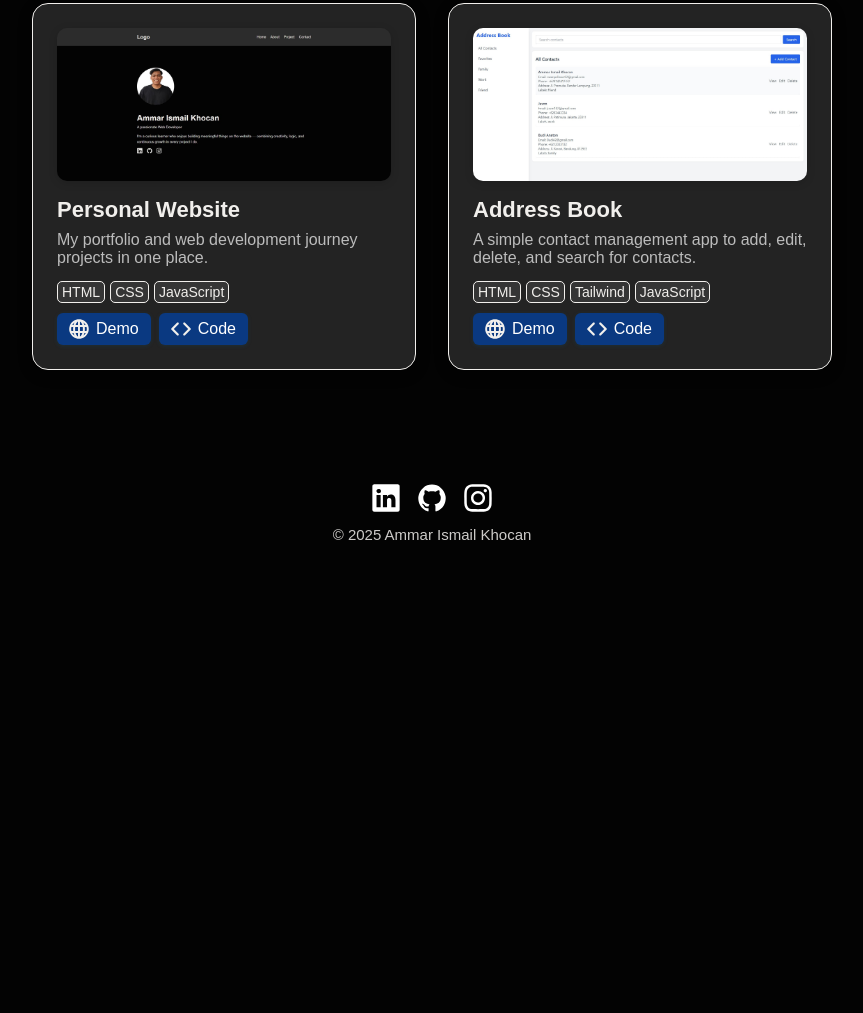
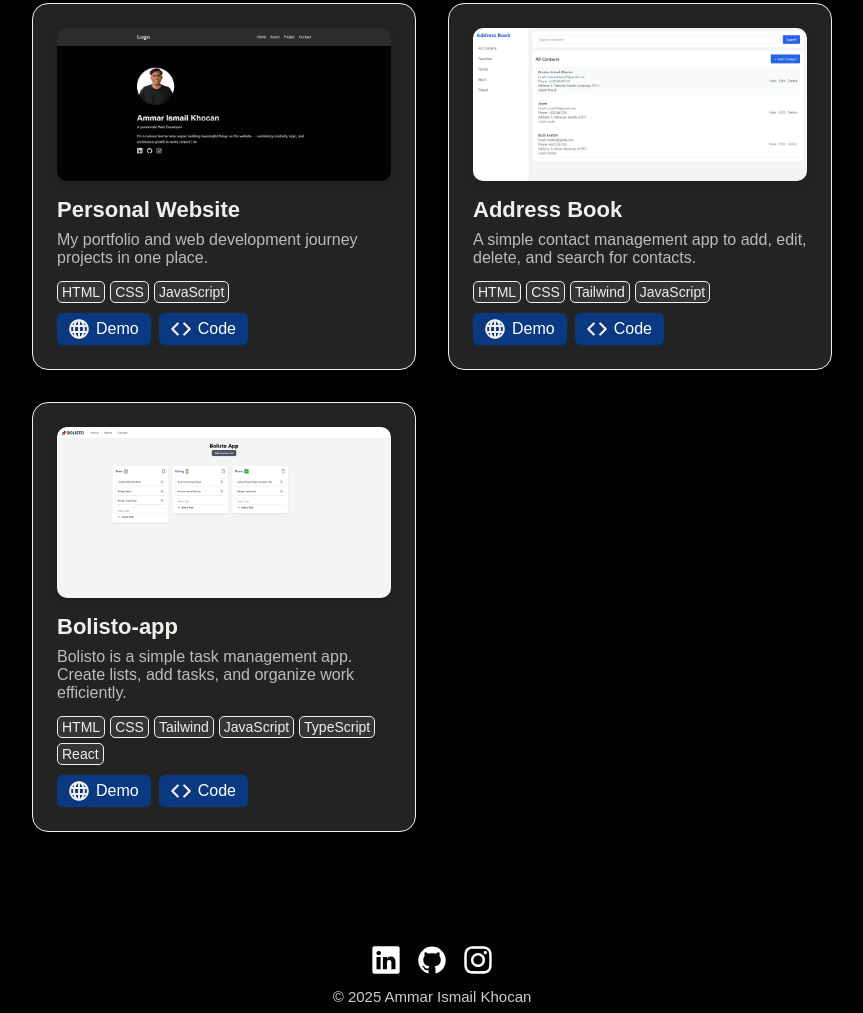
Before and after one commit to ammarkhocan/ammarismail.com, a plain HTML site: page project/index.html in a window 1280 px wide. Shown: the part 295-1308 px from the top of the page, without its empty margins (208-1071 px from the left). Before the commit the page ends 846 px from the top, so only its background shows below. Drawn offline with Linux system fonts and the light colour scheme.

Commit message:
feat: add card project 3, image and update descriptions

```diff
--- a/project/index.html
+++ b/project/index.html
@@ -3,7 +3,10 @@
   <head>
     <meta charset="UTF-8" />
     <meta name="viewport" content="width=device-width, initial-scale=1.0" />
-    <meta name="description" content="Ammar Ismail Khocan Portfolio — Focused on web development." />
+    <meta
+      name="description"
+      content="Ammar Ismail Khocan Portfolio — Focused on web development."
+    />
     <title>Project-Ammar Ismail Khocan</title>
     <link rel="stylesheet" href="/index.css" />
   </head>
@@ -25,35 +28,56 @@
 
     <main class="projects-section">
       <div class="projects-intro">
-        <h2>Projects I've created while learning, experimenting and making an impact.</h2>
+        <h2>
+          Projects I've created while learning, experimenting and making an
+          impact.
+        </h2>
         <p>
-          I enjoy creating and experimenting with different projects. Here you can explore a variety of websites, apps, and tools I have worked on.
+          I enjoy creating and experimenting with different projects. Here you
+          can explore a variety of websites, apps, and tools I have worked on.
           Some are ongoing, while others are completed or paused.
         </p>
       </div>
 
       <div class="projects-list">
         <div class="project-card">
-          <img class="project-img" src="/images/project1.jpeg" alt="project-1" />
+          <img
+            class="project-img"
+            src="/images/project1.jpeg"
+            alt="project-1"
+          />
           <div class="project-details">
             <h3>Personal Website</h3>
-            <p>My portfolio and web development journey projects in one place.</p>
+            <p>
+              My portfolio and web development journey projects in one place.
+            </p>
             <ul class="project-stack">
               <li>HTML</li>
               <li>CSS</li>
               <li>JavaScript</li>
             </ul>
             <div class="project-links">
-              <a href="https://ammarismail.com/"><img src="/images/globe.svg" alt="Demo" />Demo</a>
-              <a href="https://github.com/ammarkhocan/ammarismail.com"><img src="/images/code.svg" alt="Code" />Code</a>
+              <a href="https://ammarismail.com/"
+                ><img src="/images/globe.svg" alt="Demo" />Demo</a
+              >
+              <a href="https://github.com/ammarkhocan/ammarismail.com"
+                ><img src="/images/code.svg" alt="Code" />Code</a
+              >
             </div>
           </div>
         </div>
         <div class="project-card">
-          <img class="project-img" src="/images/project2.jpeg" alt="project-2" />
+          <img
+            class="project-img"
+            src="/images/project2.jpeg"
+            alt="project-2"
+          />
           <div class="project-details">
             <h3>Address Book</h3>
-            <p>A simple contact management app to add, edit, delete, and search for contacts.</p>
+            <p>
+              A simple contact management app to add, edit, delete, and search
+              for contacts.
+            </p>
             <ul class="project-stack">
               <li>HTML</li>
               <li>CSS</li>
@@ -61,8 +85,44 @@
               <li>JavaScript</li>
             </ul>
             <div class="project-links">
-              <a href="https://address-book.ammarismail.com/" target="_blank"><img src="/images/globe.svg" alt="Demo" />Demo</a>
-              <a href="https://github.com/ammarkhocan/address-book" target="_blank"><img src="/images/code.svg" alt="Code" />Code</a>
+              <a href="https://address-book.ammarismail.com/" target="_blank"
+                ><img src="/images/globe.svg" alt="Demo" />Demo</a
+              >
+              <a
+                href="https://github.com/ammarkhocan/address-book"
+                target="_blank"
+                ><img src="/images/code.svg" alt="Code" />Code</a
+              >
+            </div>
+          </div>
+        </div>
+        <div class="project-card">
+          <img
+            class="project-img"
+            src="/images/project3.jpeg"
+            alt="project-1"
+          />
+          <div class="project-details">
+            <h3>Bolisto-app</h3>
+            <p>
+              Bolisto is a simple task management app. Create lists, add tasks,
+              and organize work efficiently.
+            </p>
+            <ul class="project-stack">
+              <li>HTML</li>
+              <li>CSS</li>
+              <li>Tailwind</li>
+              <li>JavaScript</li>
+              <li>TypeScript</li>
+              <li>React</li>
+            </ul>
+            <div class="project-links">
+              <a href="https://bolisto.ammarismail.com"
+                ><img src="/images/globe.svg" alt="Demo" />Demo</a
+              >
+              <a href="https://github.com/ammarkhocan/bolisto-app"
+                ><img src="/images/code.svg" alt="Code" />Code</a
+              >
             </div>
           </div>
         </div>
@@ -72,7 +132,10 @@
     <footer class="footer">
       <div class="container-footer">
         <div class="footer-icons">
-          <a href="https://www.linkedin.com/in/ammarismailkhocan" target="_blank">
+          <a
+            href="https://www.linkedin.com/in/ammarismailkhocan"
+            target="_blank"
+          >
             <img src="/images/linkedin.svg" alt="Linkedin" />
           </a>
           <a href="https://github.com/ammarkhocan" target="_blank">
```
Also changed, not shown: index.html (+2 -2 lines), images/project3.jpeg (added).
